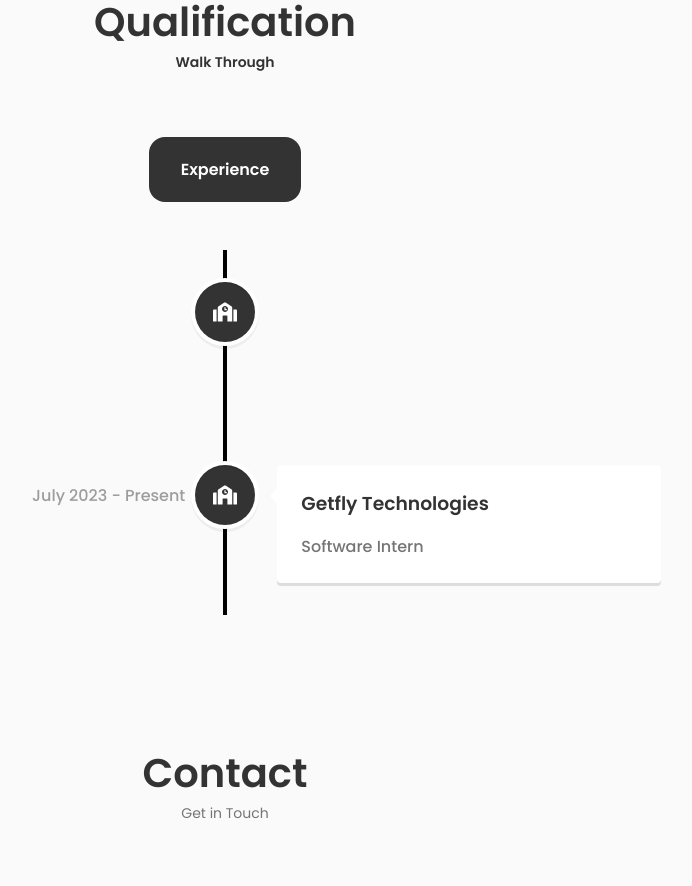
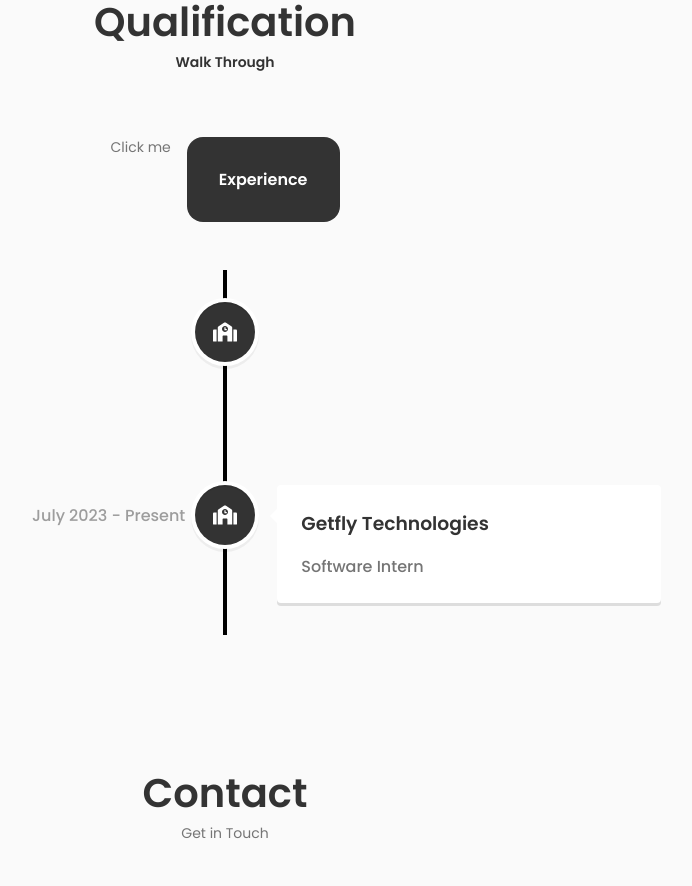
Before and after one commit to karannn616/portfolio, a React (Create React App) app: page / in a window 1280 px wide. Shown: the part 1980-2866 px from the top of the page, without its empty margins (415-1107 px from the left). Built offline with nearby package versions, Linux system fonts and the light colour scheme.

Commit message:
fixed click me

```diff
--- a/src/components/qualification/Qualification.jsx
+++ b/src/components/qualification/Qualification.jsx
@@ -24,6 +24,7 @@
             cursor: "pointer",
           }}
         >
+          <span className="section__subtitle">Click me</span>
           <div
             className="button button__flex"
             onClick={() => setToggleTime(!toggleTime)}
```
